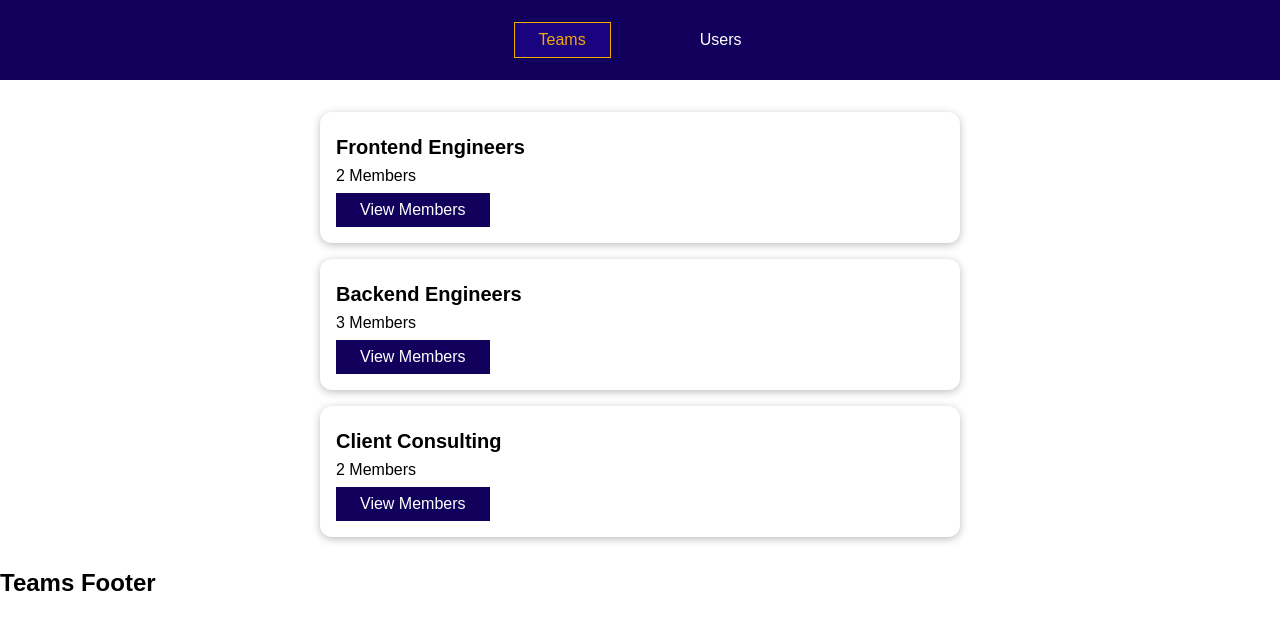
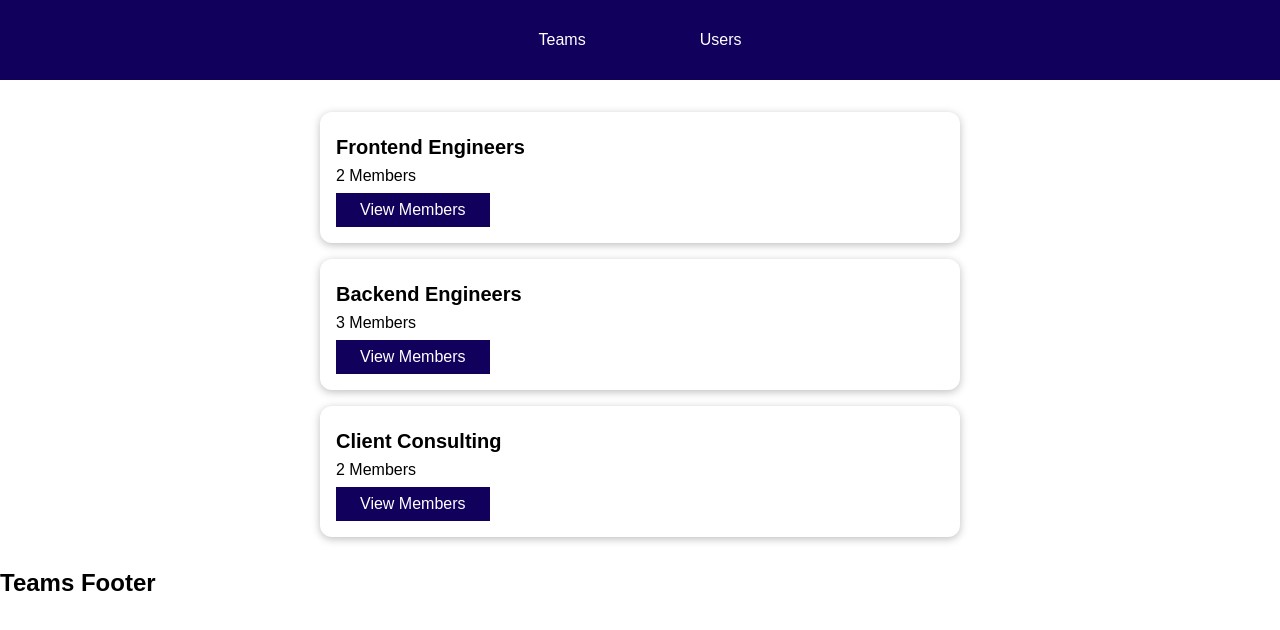
Before and after one commit to jrnewton/udemy-vue-complete-guide, a Vue app: page /teams in a window 1280 px wide. Shown: the top 630 px of the page. Built offline with nearby package versions, Linux system fonts and the light colour scheme.

Commit message:
Controlling scroll behavior on forward/backward route nav

```diff
--- a/src/main.js
+++ b/src/main.js
@@ -51,7 +51,29 @@ const router = createRouter({
       // this will go to default unamed router view in App.vue
       component: NotFound
     }
-  ]
+  ],
+  linkActiveClass: 'active',
+  scrollBehavior(to, from, savedPosition) {
+    //to and from are router objects.
+    //same as this.$route inside a component
+    console.log('to', to);
+    console.log('from', from);
+
+    //position when user navigated forward
+    console.log('pos', savedPosition);
+
+    //savedPosition will be null when navigating forward
+    //and it will have some value when navigating backward.
+    //Use that to properly set the scroll view.
+    if (savedPosition) {
+      return savedPosition;
+    } else {
+      return {
+        left: 0,
+        top: 0
+      };
+    }
+  }
 });
 
 const app = createApp(App);
```
